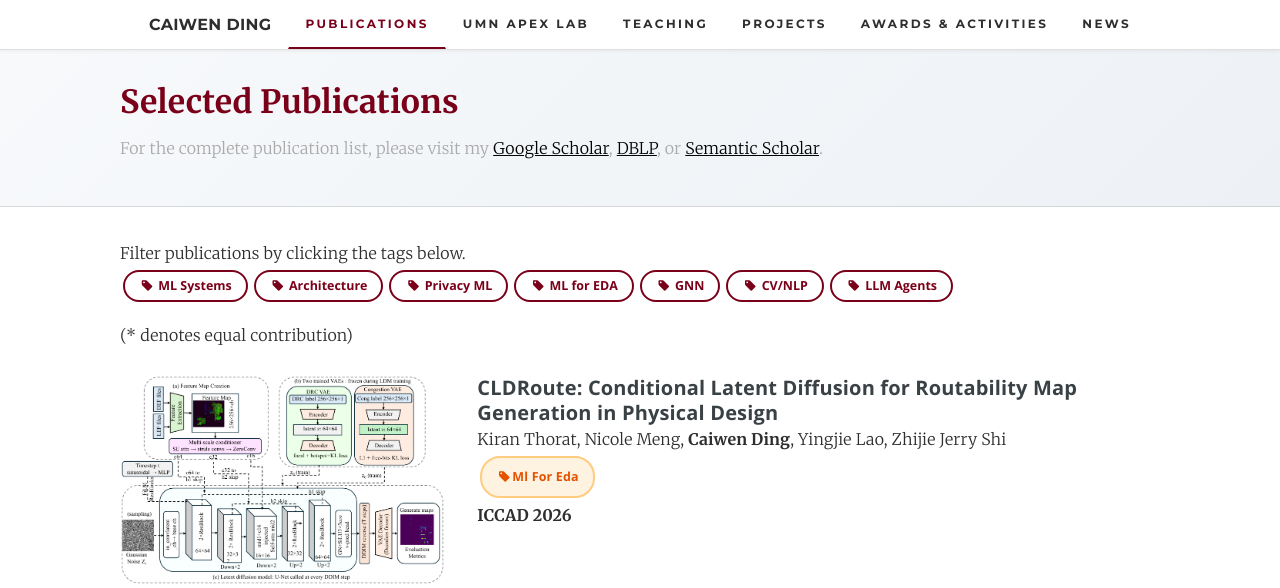
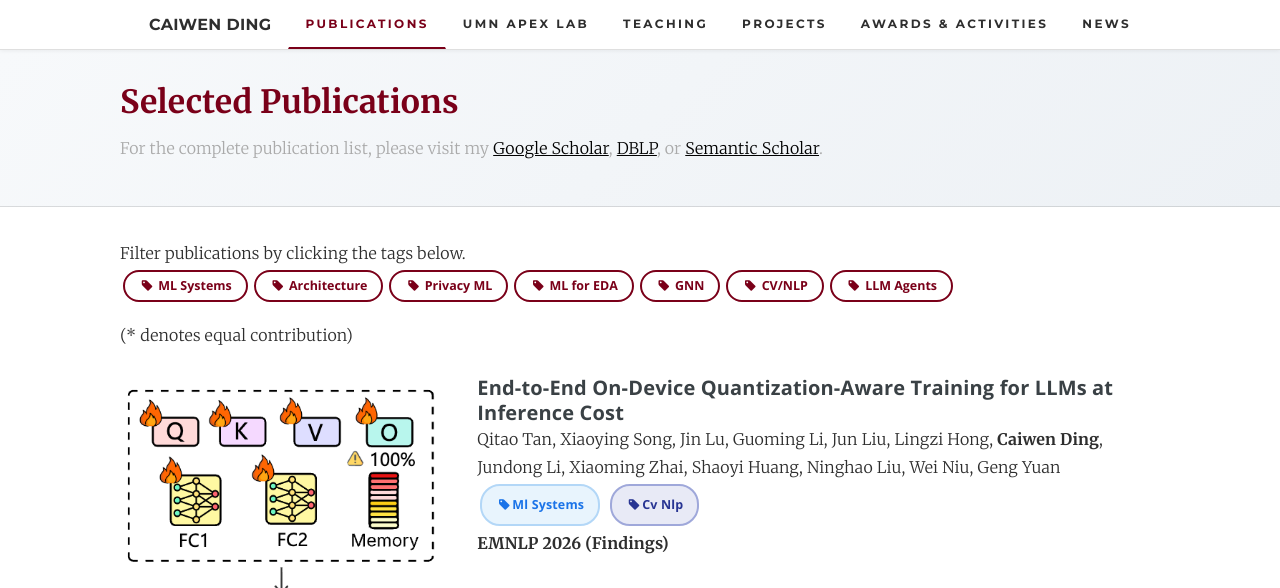
Before and after one commit to caiwending/caiwending.github.io, a Jekyll site: the page built from pages/research/index.html, in a window 1280 px wide and 900 px high, cut to the strip 0-588 px from the top of the window. Built offline with Jekyll 4.4.1, drawn with Linux system fonts in a browser that asks for light colours.

Commit message:
Add EMNLP 2026 Findings news and ZeroQAT publication
Add news entry for the EMNLP 2026 Findings acceptance and the
corresponding publication (End-to-End On-Device Quantization-Aware
Training for LLMs at Inference Cost) with its figure.

Also includes a previously uncommitted details link on the HEDWIG
TCAS-I entry.

Claude-Session: https://claude.ai/code/session_0167j1ifcXxw4YfmyjvoBLYK

```diff
--- a/_data/news.yml
+++ b/_data/news.yml
@@ -1,3 +1,7 @@
+- label: paper
+  title: "One paper accepted by <strong>EMNLP 2026 Findings</strong>"
+  date: Aug, 2026
+
 - label: paper
   title: "One paper accepted by <strong>SC 2026</strong>"
   date: Jul, 2026
--- a/_data/projects.yml
+++ b/_data/projects.yml
@@ -1,4 +1,14 @@
 # Selected Conference Publications
+
+- name: "End-to-End On-Device Quantization-Aware Training for LLMs at Inference Cost"
+  date: "2026"
+  publish: EMNLP 2026 (Findings)
+  authors: Qitao Tan, Xiaoying Song, Jin Lu, Guoming Li, Jun Liu, Lingzi Hong, <strong>Caiwen Ding</strong>, Jundong Li, Xiaoming Zhai, Shaoyi Huang, Ninghao Liu, Wei Niu, Geng Yuan
+  details: "https://arxiv.org/abs/2509.00031"
+  image: "ZeroQAT.png"
+  cate:
+    - "ml_systems"
+    - "cv_nlp"
 
 - name: "CLDRoute: Conditional Latent Diffusion for Routability Map Generation in Physical Design"
   date: "2026"
@@ -21,6 +31,7 @@
   date: "2026"
   publish: IEEE TCAS-I 2026
   authors: Antian Wang, Weihang Tan, Zhenyu Xu, Tao Wei, <strong>Caiwen Ding</strong>, Keshab K. Parhi, Yingjie Lao
+  details: "https://dl.acm.org/doi/pdf/10.1145/3706628.3708853"
   type: journal
   cate:
     - "privacy_ml"
```
Also changed, not shown: assets/img/projects/ZeroQAT.png (added).
